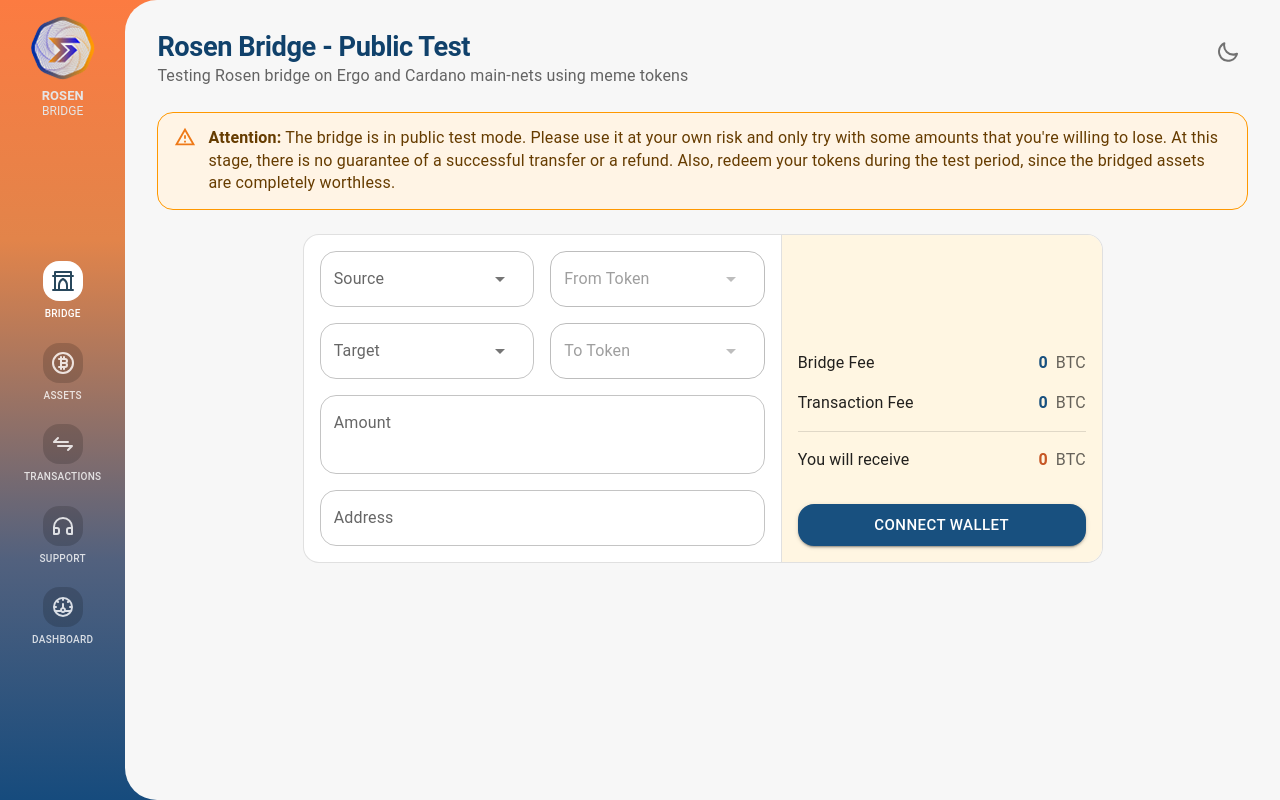
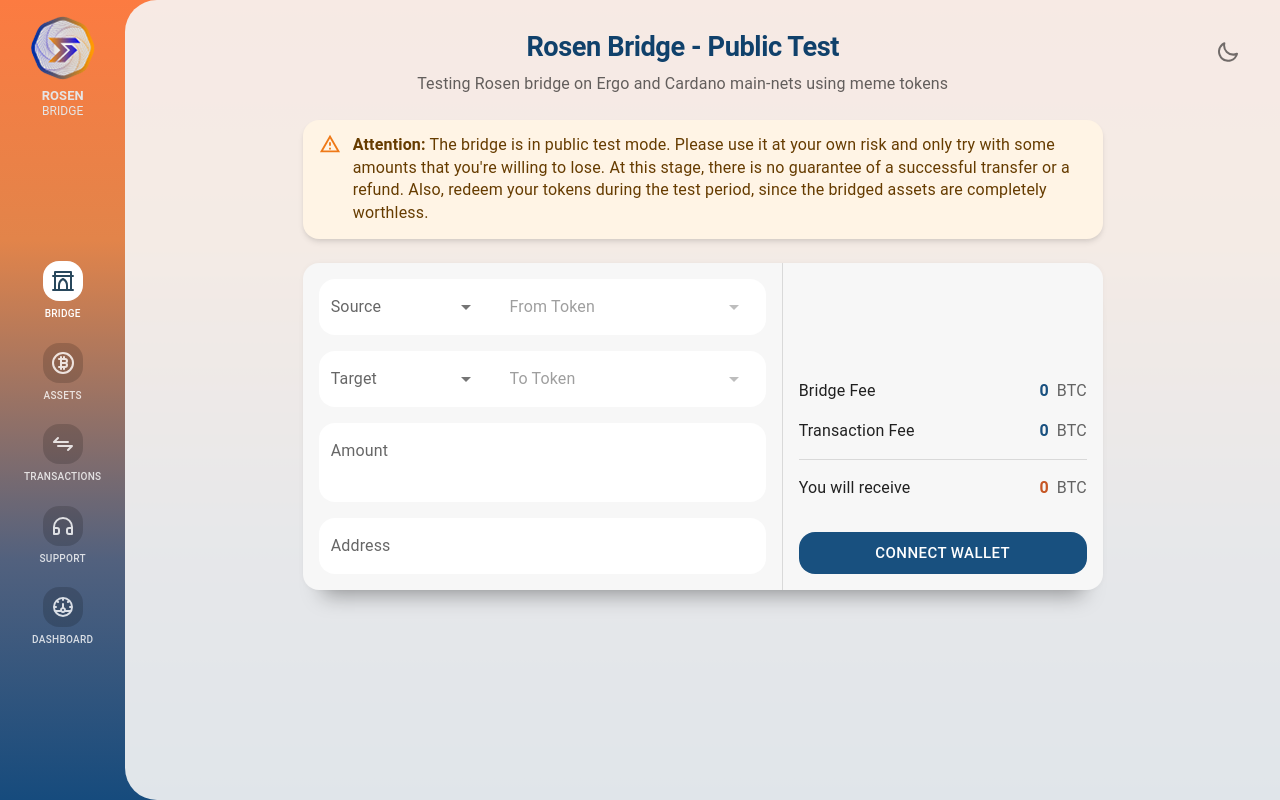
Before and after one commit to rosen-bridge/rosen-front, a React (Create React App) app: page /#/ in a window 1280 px wide. Built offline with nearby package versions, Linux system fonts and the light colour scheme.

Commit message:
fixes theme

```diff
--- a/src/app/bridge/Bridge.jsx
+++ b/src/app/bridge/Bridge.jsx
@@ -45,50 +45,54 @@
             title="Rosen Bridge - Public Test"
             subtitle="Testing Rosen bridge on Ergo and Cardano main-nets using meme tokens"
         >
-            <Alert severity="warning" variant="standard" sx={{mb:3}}>
+            <Alert severity="warning" variant="standard" sx={{mb:3, maxWidth: {tablet: 500, laptop: 800}, mx: "auto"}}>
                 <b>Attention:</b> The bridge is in public test mode. Please use it at your own risk and only try with some amounts that you're willing to lose.
                 At this stage, there is no guarantee of a successful transfer or a refund.
                 Also, redeem your tokens during the test period, since the bridged assets are completely worthless.
             </Alert>
-            <Card sx={{maxWidth: {tablet: 500, laptop: 800}, mx: "auto"}}>
+            <Card sx={{maxWidth: {tablet: 500, laptop: 800}, mx: "auto", bgcolor: "primary.light"}}>
                 <Stack
                     direction={{ mobile: 'column', laptop: 'row' }}
                     divider={<Divider orientation={mdUp ? "vertical" : "horizontal"} flexItem />}
                     alignItems="flex-end"
                 >
                     <Grid container spacing={2} p={2}>
-                        <Grid item mobile={12} tablet={6}>
+                        <Grid item mobile={12} sx={{display: "flex"}}>
                             <InputSelect
                                 name="source"
                                 label="Source"
                                 options={sourceChains}
                                 form={form}
+                                InputSx={{borderBottomRightRadius: 0, borderTopRightRadius: 0}}
+                                sx={{width: "40%"}}
                             />
-                        </Grid>
-                        <Grid item mobile={12} tablet={6}>
                             <InputSelect
                                 name="token"
                                 label="From Token"
                                 options={sourceChains}
                                 disabled={!form.data["source"]}
                                 form={form}
+                                InputSx={{borderBottomLeftRadius: 0, borderTopLeftRadius: 0}}
+                                sx={{width: "60%"}}
                             />
                         </Grid>
-                        <Grid item mobile={12} tablet={6}>
+                        <Grid item mobile={12} sx={{display: "flex"}}>
                             <InputSelect
                                 name="target"
                                 label="Target"
                                 options={sourceChains}
                                 form={form}
+                                InputSx={{borderBottomRightRadius: 0, borderTopRightRadius: 0}}
+                                sx={{width: "40%"}}
                             />
-                        </Grid>
-                        <Grid item mobile={12} tablet={6}>
                             <InputSelect
                                 name="targetToken"
                                 label="To Token"
                                 options={sourceChains}
                                 disabled={!form.data["target"]}
                                 form={form}
+                                InputSx={{borderBottomLeftRadius: 0, borderTopLeftRadius: 0}}
+                                sx={{width: "60%"}}
                             />
                         </Grid>
                         <Grid item mobile={12} >
@@ -112,7 +116,7 @@
                         </Grid>
                     </Grid>
 
-                    <Stack spacing={2} p={2} sx={{minWidth: {mobile: "100%", laptop: 320}, alignSelf: "stretch", justifyContent: "flex-end", bgcolor: "secondary.light"}}>
+                    <Stack spacing={2} p={2} sx={{minWidth: {mobile: "100%", laptop: 320}, alignSelf: "stretch", justifyContent: "flex-end", bgcolor: "rgba(0,27,59,0)"}}>
                         <ValueDisplay title="Bridge Fee" value={0.005*form.data["amount"]||0} unit="BTC"/>
                         <ValueDisplay title="Transaction Fee" value={0.01*form.data["amount"]||0} unit="BTC"/>
                         <Divider/>
--- a/src/app/support/Contact.jsx
+++ b/src/app/support/Contact.jsx
@@ -17,8 +17,8 @@
                 <Typography>Lorem ipsum dolor sit amet, consectetur adipiscing elit, sed do eiusmod tempor incididunt ut labore et dolore magna aliqua. Ut enim ad minim veniam, quis nostrud exercitation ullamco laboris nisi ut aliquip ex ea commodo consequat.</Typography>
             </Grid>
             <Grid item mobile={12} tablet={6}>
-                <Card sx={{border: "3px solid", borderColor: "secondary.main", pb: 2, pl: 2, overflow: "visible", marginRight: "32px", backgroundColor: "#0000001a"}}>
-                    <Card sx={{p: 2, marginTop: "-32px", marginRight: "-32px"}}>
+                <Card elevation={0} sx={{border: "3px solid", borderColor: "secondary.main", pb: 2, pl: 2, overflow: "visible", marginRight: "32px", backgroundColor: "#0000003a"}}>
+                    <Card sx={{p: 2, marginTop: "-32px", marginRight: "-32px", bgcolor: "primary.light"}}>
                         <Stack spacing={2}>
                             <InputText
                                 name="name"
--- a/src/app/support/Faqs.jsx
+++ b/src/app/support/Faqs.jsx
@@ -51,7 +51,7 @@
         <Fragment>
             {faqs.map((cat,j) => (
                 <Fragment key={j}>
-                    <Typography sx={{m:2, mb:1, fontSize: "small", letterSpacing: 2}} color="textSecondary">{cat.title}</Typography>
+                    <Typography sx={{m:2, mt: 3, mb:1, fontSize: "small", letterSpacing: 2}} color="textSecondary">{cat.title}</Typography>
                     <div>
                     {cat.children.map((item,index) => (
                         <Accordion
@@ -59,7 +59,6 @@
                             expanded={expanded === `${j}-${index}`}
                             onChange={handle_change(`${j}-${index}`)}
                             disableGutters
-                            variant="outlined"
                             sx={{
                                 bgcolor: "background.content",
                                 '&:not(:last-child)': {
--- a/src/app/transactions/TransFilter.jsx
+++ b/src/app/transactions/TransFilter.jsx
@@ -25,6 +25,7 @@
                     clearable
                     form={form}
                     size="small"
+                    variant="standard"
                     sx={{flexGrow: 1, width: {mobile: "100%", tablet: 200}}}
                 />
                 {!isMobile && <FormLabel>Token</FormLabel>}
@@ -37,6 +38,7 @@
                     clearable
                     form={form}
                     size="small"
+                    variant="standard"
                     sx={{flexGrow: 1, width: {mobile: "100%", tablet: 200}}}
                 />
                 <FormControlLabel
--- a/src/components/BoxFlex.jsx
+++ b/src/components/BoxFlex.jsx
@@ -31,7 +31,7 @@
                     flexWrap: "wrap",
                     gap: {mobile: 2, tablet: 1},
                     px: 2,
-                    mb: 2,
+                    mb: {mobile: 0, tablet: 2},
                     mt: 1,
                 }} {...restProps}/>
             </Collapse>
--- a/src/components/InputSelect.jsx
+++ b/src/components/InputSelect.jsx
@@ -3,7 +3,9 @@
 import ArrowDropDownIcon from '@mui/icons-material/ArrowDropDown';
 import CloseIcon from '@mui/icons-material/Close';
 
-export default function InputSelect({form, options, name, label, placeholder, clearable=false, disabled, map={label: "label", icon: "icon"}, size="medium", ...restProps}) {
+const ICON_SIZE = 24;
+
+export default function InputSelect({form, options, name, label, placeholder, clearable=false, disabled, map={label: "label", icon: "icon"}, size="medium", variant, InputSx, ...restProps}) {
     const anchorRef = useRef()
     const [menuDisplay, set_menuDisplay] = useState(false);
 
@@ -34,9 +36,17 @@
                 label={label}
                 InputProps={{
                     readOnly: true,
+                    sx: {
+                        ...InputSx,
+                        transition: "0.1s",
+                        ...menuDisplay && ({
+                            borderBottomLeftRadius: 0,
+                            borderBottomRightRadius: 0
+                        })
+                    },
                     ...(value[map.icon] && {startAdornment: (
                         <InputAdornment position="start">
-                            <Avatar src={`/static/images/${value[map.icon]}`} sx={{width: size==="small"?24:40, height: size==="small"?24:40}}/>
+                            <Avatar src={`/static/images/${value[map.icon]}`} sx={{width: ICON_SIZE, height: ICON_SIZE}}/>
                         </InputAdornment>
                     )}),
                     endAdornment: (
@@ -48,17 +58,22 @@
                         </InputAdornment>
                     )
                 }}
+                inputProps={{tabIndex: -1,}}
                 onClick={disabled ? null : handle_open_menu}
                 disabled={disabled}
-                size={size}
                 placeholder={placeholder}
+                variant={variant}
                 fullWidth
             />
             <Menu
                 anchorEl={anchorRef.current}
                 open={menuDisplay}
                 onClose={handle_close_menu}
-                sx={{'& .MuiPaper-root': {width: anchorRef?.current?.offsetWidth}}}
+                sx={{'& .MuiPaper-root': {
+                    width: anchorRef?.current?.offsetWidth,
+                    borderTopRightRadius: 0,
+                    borderTopLeftRadius: 0
+                }}}
             >
                 {options.map((option, index) => (
                     <MenuItem
@@ -67,7 +82,7 @@
                         onClick={(event) => handle_click_item(event, index)}
                     >
                         <ListItemAvatar>
-                            <Avatar src={`/static/images/${option[map.icon]}`}/>
+                            <Avatar src={`/static/images/${option[map.icon]}`} sx={{width: ICON_SIZE, height: ICON_SIZE}}/>
                         </ListItemAvatar>
                         <ListItemText primary={option[map.label]} />
                     </MenuItem>
--- a/src/layouts/AppLayout.jsx
+++ b/src/layouts/AppLayout.jsx
@@ -15,7 +15,9 @@
         backgroundColor: theme.palette.mode === "light" ? "#eee" : "#0a1729",
     },
     backgroundColor: "#112641",
-    backgroundImage: theme.palette.mode === "light" ? `linear-gradient(180deg, #FC7B41 0%, #E2844A 30%, #52617E 70%, #164B7D 100%)` : "none",
+    backgroundImage: theme.palette.mode === "light" ?
+        `linear-gradient(180deg, #FC7B41 0%, #E2844A 30%, #52617E 70%, #164B7D 100%)` :
+        "radial-gradient(circle at 10% -12.9%, rgb(74, 98, 110) 0.3%, rgb(30, 33, 48) 50.2%)",
     [theme.breakpoints.down("tablet")]: {
         flexDirection: "column",
         backgroundColor: "#0a1729",
@@ -39,7 +41,7 @@
     "& .toolbar": {
         marginLeft: "auto",
         "& .MuiIconButton-root": {
-            color: theme.palette.primary.contrastText
+            color: theme.palette.common.white
         }
     },
     [theme.breakpoints.down("tablet")]: {
--- a/src/layouts/AppTheme.jsx
+++ b/src/layouts/AppTheme.jsx
@@ -21,7 +21,7 @@
                 ...(mode === 'light'
                     ? {
                         primary: {
-                            light: "#b8e0ff",
+                            light: "#f7f7f7",
                             main: "#18507F",
                             dark: "#10416b",
                             contrastText: "#fff",
@@ -33,28 +33,27 @@
                             contrastText: "#fff",
                         },
                         background: {
-                            default: "#f7f7f7",
+                            default: "#f7f7f7e6",
                             paper: "#fff",
                         }
                     }
                     : {
                         primary: {
-                            light: "#aacbd2",
-                            main: "#278EA5",
-                            dark: "#125f70",
-                            contrastText: "#fff",
+                            light: "#1a2029",
+                            main: "#4a75a5",
+                            dark: "#9cbdd9",
+                            contrastText: "#12212f",
                         },
                         secondary: {
-                            light: "#071527",
-                            main: "#ECB365",
-                            dark: "#ecc48a",
-                            contrastText: "#000",
+                            light: "#12212f",
+                            main: "#4a75a5",
+                            dark: "#9cbdd9",
+                            contrastText: "#12212f",
                         },
                         background: {
-                            default: "#1a2f4b",
-                            paper: "#112641",
+                            default: "#2f3a48",
+                            paper: "#28313F",
                         },
-                        divider: "#1a2f4b",
                     })
             },
             shape: {
@@ -74,7 +73,7 @@
                 h1: {
                     fontSize: "1.7rem",
                     fontWeight: "bold",
-                    color: mode === "light" ? theme.palette.primary.dark : theme.palette.primary.light
+                    color: theme.palette.primary.dark,
                 },
                 h2: {
                     fontSize: "1.5rem",
@@ -98,10 +97,19 @@
                     color: theme.palette.text.secondary
                 }
             },
+            shadows: [
+                'rgba(0, 0, 0, 0.1) 0px 4px 6px -1px, rgba(0, 0, 0, 0.06) 0px 2px 4px -1px',
+                'rgba(0, 0, 0, 0.35) 0px 25px 20px -20px, rgba(0, 0, 0, 0.05) 0px 0px 6px -1px',
+            ],
             components: {
-                MuiCard: {
+                MuiPaper: {
                     defaultProps: {
-                        variant: 'outlined'
+                        elevation: mode === "light" ? 1 : 0,
+                    },
+                    styleOverrides: {
+                        root: {
+                            backgroundImage: "none !important",
+                        }
                     }
                 },
                 MuiCardHeader: {
@@ -137,9 +145,6 @@
                         root: {
                             fontSize: '1rem',
                         },
-                        standardWarning: {
-                            border: `1px solid ${theme.palette.warning.light}`
-                        }
                     }
                 },
                 MuiLoadingButton: {
@@ -149,7 +154,44 @@
                 },
                 MuiTextField: {
                     defaultProps: {
+                        variant: 'filled',
                         fullWidth: true
+                    }
+                },
+                MuiFilledInput: {
+                    defaultProps: {
+                        disableUnderline: true,
+                    },
+                    styleOverrides: {
+                        root: {
+                            borderRadius: theme.shape.borderRadius,
+                            backgroundColor: theme.palette.background.paper,
+                            "&.Mui-disabled": {
+                                backgroundColor: theme.palette.background.paper,
+                            }
+                        },
+                    },
+                },
+                MuiMenu: {
+                    styleOverrides: {
+                        paper: {
+                            backgroundImage: "none !important",
+                            boxShadow: 'rgba(0, 0, 0, 0.1) 0px 4px 6px -1px, rgba(0, 0, 0, 0.06) 0px 2px 4px -1px',
+                        }
+                    }
+                },
+                MuiMenuItem: {
+                    styleOverrides: {
+                        gutters: {
+                            padding: theme.spacing(1,1.5)
+                        }
+                    }
+                },
+                MuiListItemAvatar: {
+                    styleOverrides: {
+                        root: {
+                            minWidth: 36,
+                        }
                     }
                 },
                 MuiPagination: {
@@ -196,7 +238,7 @@
                         },
                         head: {
                             padding: theme.spacing(1,2),
-                            backgroundColor: theme.palette.secondary.dark,
+                            backgroundColor: mode === "light" ? theme.palette.secondary.dark : theme.palette.primary.dark,
                             color: theme.palette.secondary.contrastText,
                             fontSize: "0.625rem",
                             lineHeight: "1rem",
--- a/src/layouts/Navigation.jsx
+++ b/src/layouts/Navigation.jsx
@@ -21,6 +21,7 @@
         border: `1px solid ${theme.palette.divider}`,
         borderRadius: theme.shape.borderRadius,
         backgroundColor: theme.palette.background.default,
+        backdropFilter: "blur(4px)",
         flexDirection: "row",
         gap: theme.spacing(0.5),
         zIndex: 1000,
@@ -32,7 +33,7 @@
     flexDirection: "column",
     gap: theme.spacing(0.5),
     fontSize: "x-small",
-    color: theme.palette.primary.contrastText,
+    color: theme.palette.common.white,
     opacity: 0.8,
     "&:hover": {
         opacity: 1,
@@ -47,22 +48,22 @@
         opacity: 1,
         "& .MuiButton-startIcon" : {
             color: "#28475c",
-            backgroundColor: theme.palette.mode === "light" ? "#fff" : "#cbdaee",
+            backgroundColor: theme.palette.mode === "light" ? theme.palette.common.white : theme.palette.primary.dark,
         },
     },
     [theme.breakpoints.down("tablet")]: {
-        color: theme.palette.mode === "light" ? theme.palette.primary.dark : theme.palette.primary.light,
+        color: theme.palette.primary.dark,
         fontSize: "xx-small",
         flexBasis: "20%",
         "& .MuiButton-startIcon" : {
-            color: theme.palette.mode === "light" ? theme.palette.primary.dark : theme.palette.primary.light,
+            color: theme.palette.primary.dark,
             backgroundColor: "transparent",
             padding: 0,
         },
         "&.active" : {
-            color: theme.palette.primary.main,
+            color: theme.palette.primary.dark,
             "& .MuiButton-startIcon" : {
-                color: theme.palette.primary.main,
+                color: theme.palette.primary.dark,
                 backgroundColor: "transparent",
             },
         },
--- a/src/layouts/PageLayout.jsx
+++ b/src/layouts/PageLayout.jsx
@@ -40,8 +40,8 @@
         <Root>
             <Header>
                 <Box flexGrow={1}>
-                    <Typography variant="h1">{title}</Typography>
-                    <Typography color="textSecondary">{subtitle}</Typography>
+                    <Typography variant="h1" textAlign="center" sx={{mb: 1}}>{title}</Typography>
+                    <Typography color="textSecondary" textAlign="center">{subtitle}</Typography>
                 </Box>
                 <Toolbar/>
             </Header>
```
